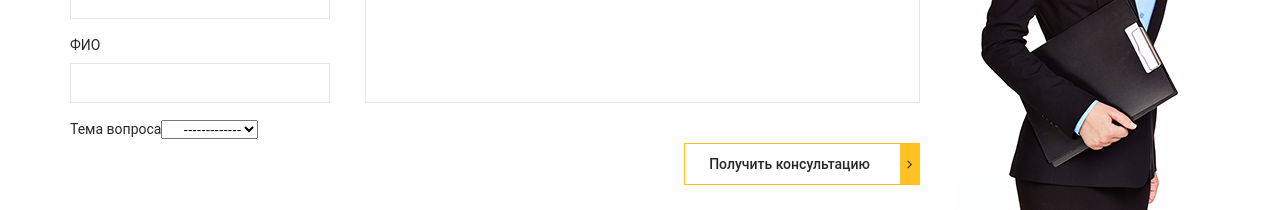
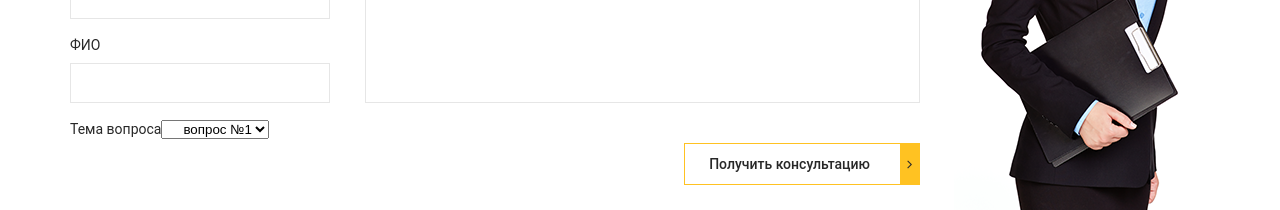
Before and after one commit to TengizGit/Test, a React (Create React App) app: page / in a window 1280 px wide. Shown: the part 2080-2290 px from the top of the page. Built offline with nearby package versions, Linux system fonts and the light colour scheme.

Commit message:
formTopic

```diff
--- a/src/App.js
+++ b/src/App.js
@@ -41,6 +41,10 @@ function App() {
   const formTextPhone = 'Контактный телефон';
   const formTextName = 'ФИО';
   const formTopicQuestion = 'Тема вопроса';
+  const formTopicQuestionOne = 'вопрос №1';
+  const formTopicQuestionTwo = 'вопрос №2';
+  const formTopicQuestionTree = 'вопрос №3';
+  const formTopicQuestionFour = 'вопрос №4';
   const formMessage = 'Сообщение';
   const formgetConsultation = 'Получить консультацию';
   const advantagesTitleFirst = 'Десятки добровольных ликвидаций ежемесячно';
@@ -263,10 +267,10 @@ function App() {
                       <label>
                         {formTopicQuestion}
                         <select>
-                          <option>-------------</option>
-                          <option>-------------</option>
-                          <option>-------------</option>
-                          <option>-------------</option>
+                          <option>{formTopicQuestionOne}</option>
+                          <option>{formTopicQuestionTwo}</option>
+                          <option>{formTopicQuestionTree}</option>
+                          <option>{formTopicQuestionFour}</option>
                         </select>
                       </label>
                     </div>
--- a/src/css/App.css
+++ b/src/css/App.css
@@ -12,7 +12,6 @@
 [class^="icon-"], [class*=" icon-"] {
   /* use !important to prevent issues with browser extensions that change fonts */
   font-family: 'icomoon' !important;
-  /*speak: none;*/
   font-style: normal;
   font-weight: normal;
   font-variant: normal;
```
